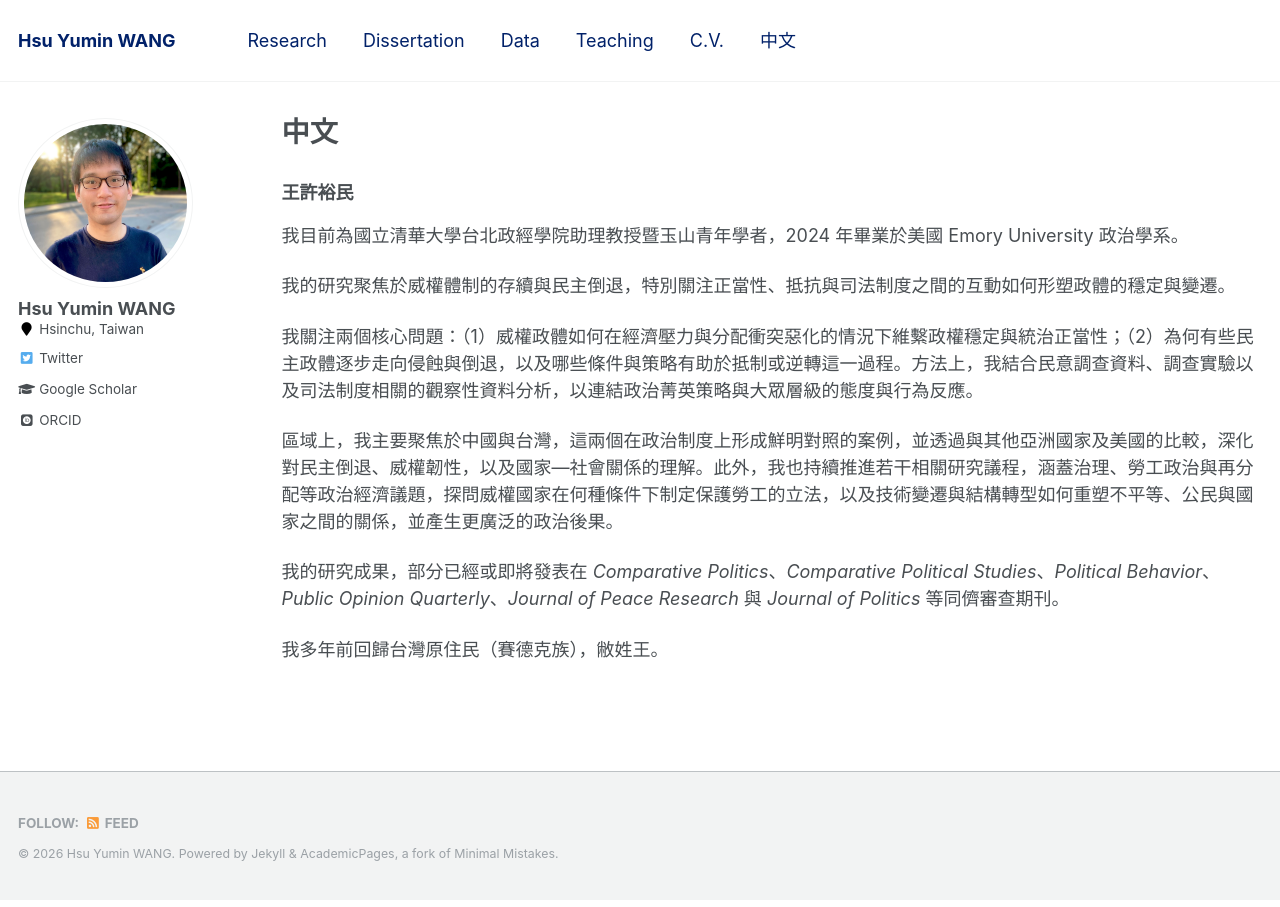
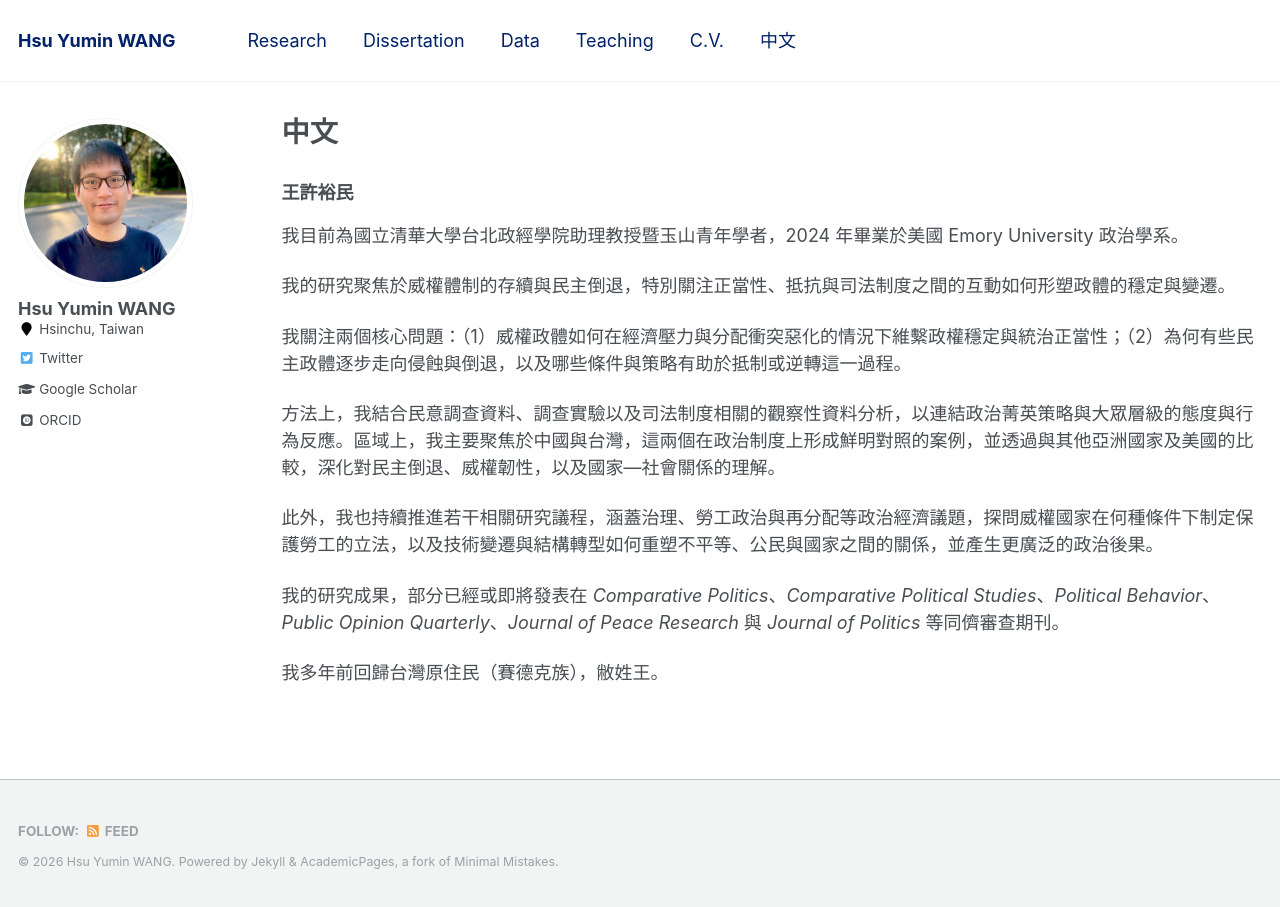
Before and after one commit to hsuyumin/hsuyumin.github.io, a Jekyll site: the page built from _pages/chinese.md, in a window 1280 px wide. Built offline with Jekyll 4.4.1, drawn with Linux system fonts in a browser that asks for light colours; some web fonts are replaced.

```diff
--- a/_pages/chinese.md
+++ b/_pages/chinese.md
@@ -13,9 +13,11 @@ redirect_from:
 
 我的研究聚焦於威權體制的存續與民主倒退，特別關注正當性、抵抗與司法制度之間的互動如何形塑政體的穩定與變遷。
 
-我關注兩個核心問題：（1）威權政體如何在經濟壓力與分配衝突惡化的情況下維繫政權穩定與統治正當性；（2）為何有些民主政體逐步走向侵蝕與倒退，以及哪些條件與策略有助於抵制或逆轉這一過程。方法上，我結合民意調查資料、調查實驗以及司法制度相關的觀察性資料分析，以連結政治菁英策略與大眾層級的態度與行為反應。
+我關注兩個核心問題：（1）威權政體如何在經濟壓力與分配衝突惡化的情況下維繫政權穩定與統治正當性；（2）為何有些民主政體逐步走向侵蝕與倒退，以及哪些條件與策略有助於抵制或逆轉這一過程。
 
-區域上，我主要聚焦於中國與台灣，這兩個在政治制度上形成鮮明對照的案例，並透過與其他亞洲國家及美國的比較，深化對民主倒退、威權韌性，以及國家—社會關係的理解。此外，我也持續推進若干相關研究議程，涵蓋治理、勞工政治與再分配等政治經濟議題，探問威權國家在何種條件下制定保護勞工的立法，以及技術變遷與結構轉型如何重塑不平等、公民與國家之間的關係，並產生更廣泛的政治後果。
+方法上，我結合民意調查資料、調查實驗以及司法制度相關的觀察性資料分析，以連結政治菁英策略與大眾層級的態度與行為反應。區域上，我主要聚焦於中國與台灣，這兩個在政治制度上形成鮮明對照的案例，並透過與其他亞洲國家及美國的比較，深化對民主倒退、威權韌性，以及國家—社會關係的理解。
+
+此外，我也持續推進若干相關研究議程，涵蓋治理、勞工政治與再分配等政治經濟議題，探問威權國家在何種條件下制定保護勞工的立法，以及技術變遷與結構轉型如何重塑不平等、公民與國家之間的關係，並產生更廣泛的政治後果。
 
 我的研究成果，部分已經或即將發表在 _Comparative Politics_、_Comparative Political Studies_、_Political Behavior_、_Public Opinion Quarterly_、_Journal of Peace Research_ 與 _Journal of Politics_ 等同儕審查期刊。
 
```
